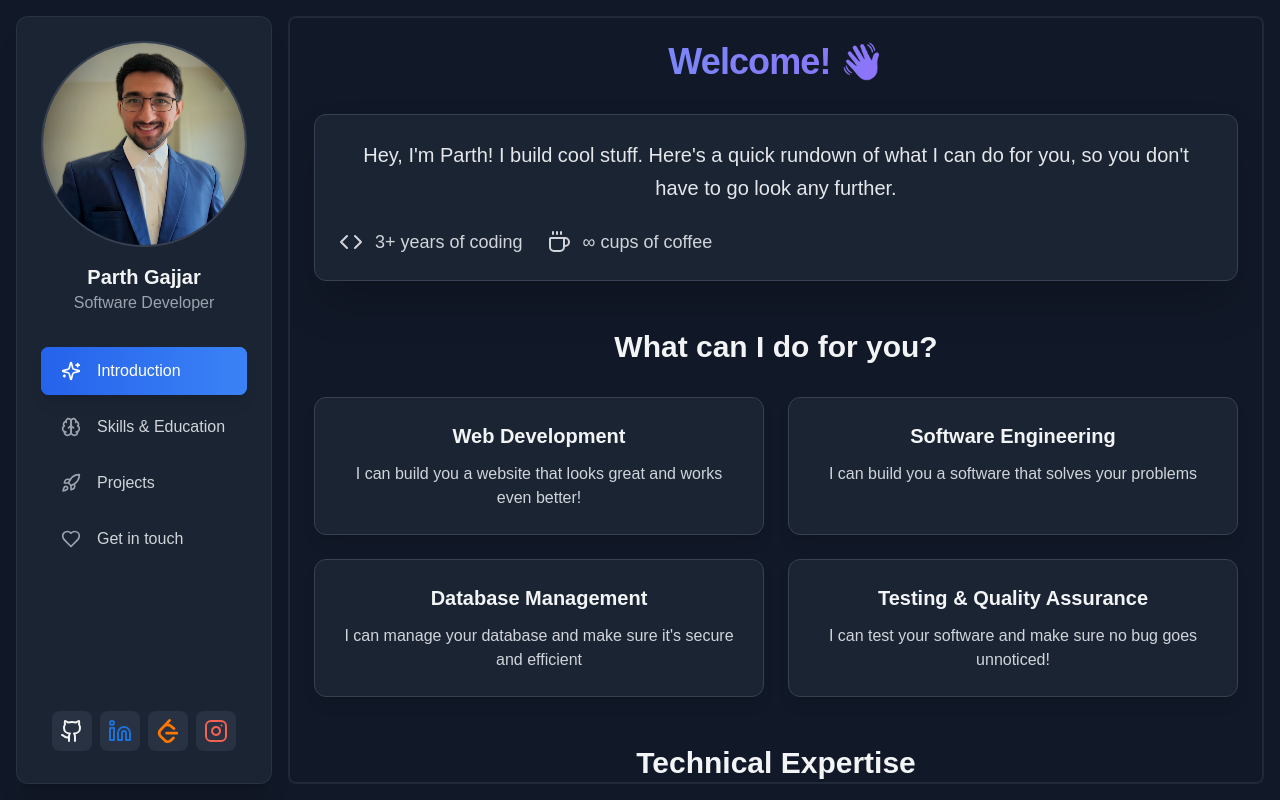
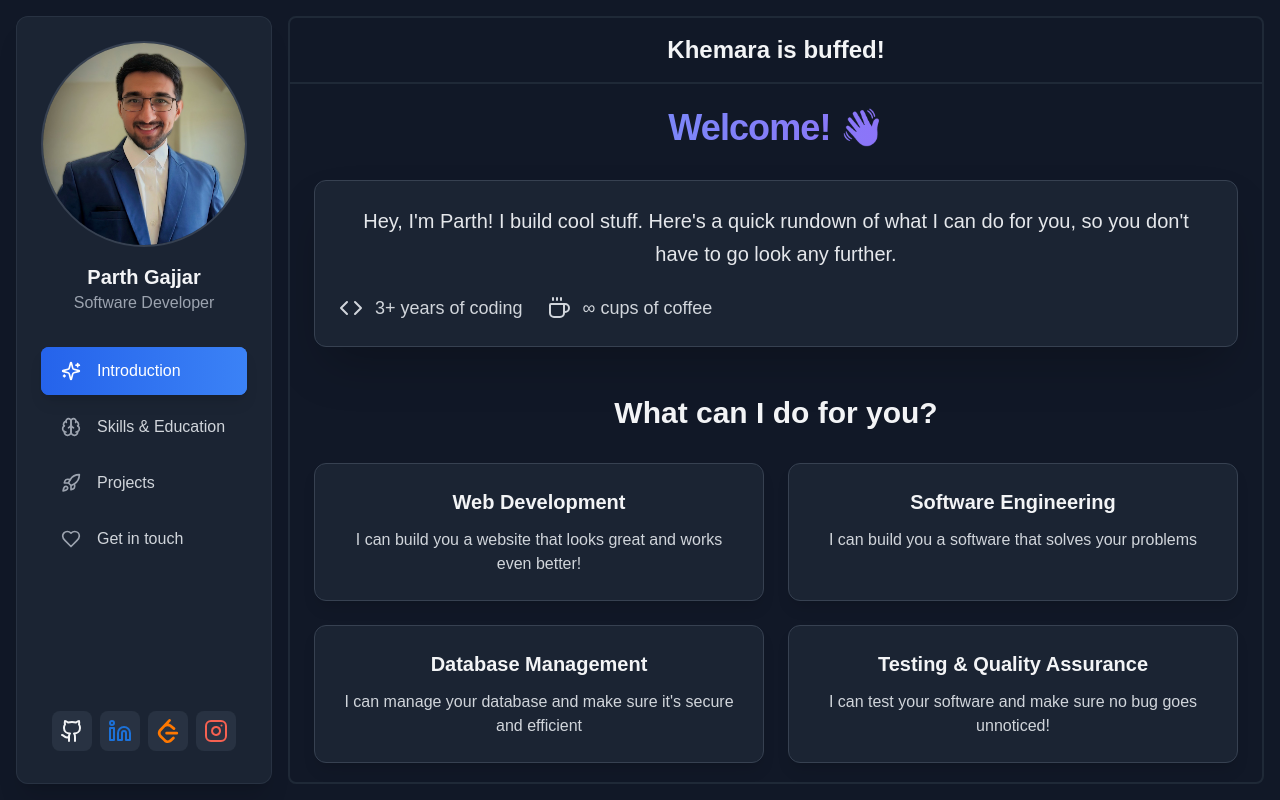
Before and after one commit to ghostp13409/ghostp13409.github.io, a React (Create React App) app: page / in a window 1280 px wide. Built offline with nearby package versions, Linux system fonts and the light colour scheme.

Commit message:
Update Demo

```diff
--- a/src/components/Portfolio.js
+++ b/src/components/Portfolio.js
@@ -48,6 +48,9 @@ const Portfolio = () => {
 
           {/* Main Content */}
           <div className="flex-1 overflow-y-auto rounded-lg border-2 border-gray-800 ml-4 ">
+            <h1 className=" p-4 text-2xl font-bold text-center border-b-2 border-gray-800">
+              Khemara is buffed!
+            </h1>
             {/* Intro Section */}
             <IntroPage />
 
```
